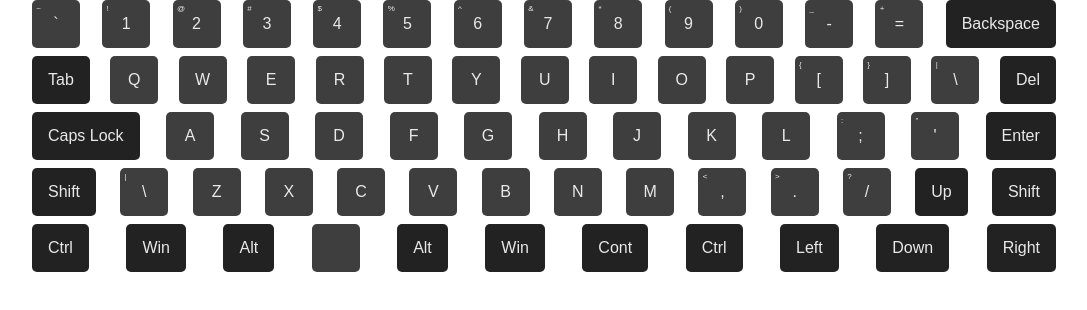
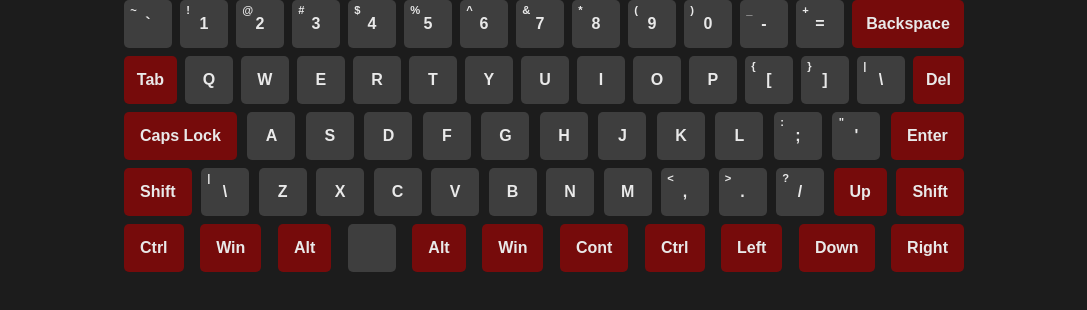
Before and after one commit to eugenekhovaiev/virtual-keyboard, a website: page index.html in a window 1280 px wide. Shown: the whole page, without its empty margins (96-1183 px from the left). Drawn offline with Linux system fonts and the light colour scheme.

Commit message:
feat: change color theme, change :hover styles, change button indentation

```diff
--- a/sass/abstracts/_variables.scss
+++ b/sass/abstracts/_variables.scss
@@ -1,5 +1,9 @@
+$main-bg-color: #1c1c1c;
+
 $button-color: #3e3e3e;
-$func-button-color: #222;
-$active-button-color: #df3030;
+// $func-button-color: #222;
+$func-button-color: #760b0b;
+// $active-button-color: #df3030;
+$active-button-color: #df1414;
 
 $letter-color: #e9e9e9;
--- a/sass/components/_button.scss
+++ b/sass/components/_button.scss
@@ -1,6 +1,7 @@
 .button {
   color: $letter-color;
   font-size: 1rem;
+  font-weight: 700;
 
   padding: 0 1em;
   min-width: 3em;
@@ -25,10 +26,10 @@
   &__shift-symbol {
     position: absolute;
     top: 9%;
-    left: 9%;
+    left: 13%;
 
     // font-size: 1.7rem;
-    font-size: 0.5rem;
+    font-size: 0.7rem;
   }
 
   &_func {
@@ -36,11 +37,15 @@
   }
 
   &_active {
-    transform: translateY(3px);
+    transform: translateY(2px);
     background-color: $active-button-color;
+    // color: $func-button-color;
   }
 
   &:hover {
     transform: scale(1.05);
+    background-color: $letter-color;
+    border: 1px solid black;
+    color: $button-color;
   }
 }
--- a/sass/components/_keyboard.scss
+++ b/sass/components/_keyboard.scss
@@ -5,6 +5,8 @@
 
   &__row {
     display: flex;
+    justify-content: start;
     justify-content: space-between;
+    column-gap: 0.5em;
   }
 }
--- a/sass/main.scss
+++ b/sass/main.scss
@@ -2,12 +2,16 @@
 @import 'abstracts/variables';
 
 .container {
-  width: 80%;
+  width: 840px;
   margin: 0 auto;
   // display: flex;
   // flex-wrap: wrap;
   // gap: 1rem;
 }
 
+body {
+  background-color: $main-bg-color;
+}
+
 @import 'components/button';
 @import 'components/keyboard';
```
Also changed, not shown: css/main.min.css.
